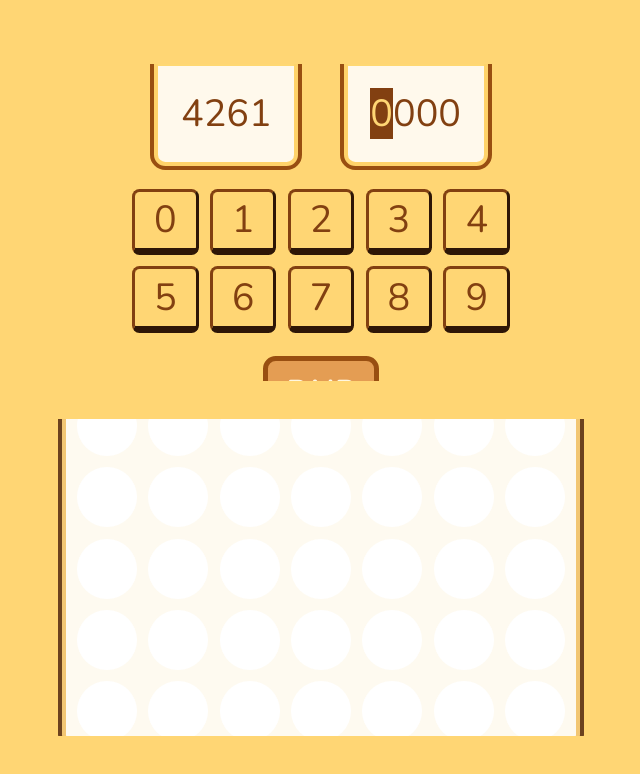
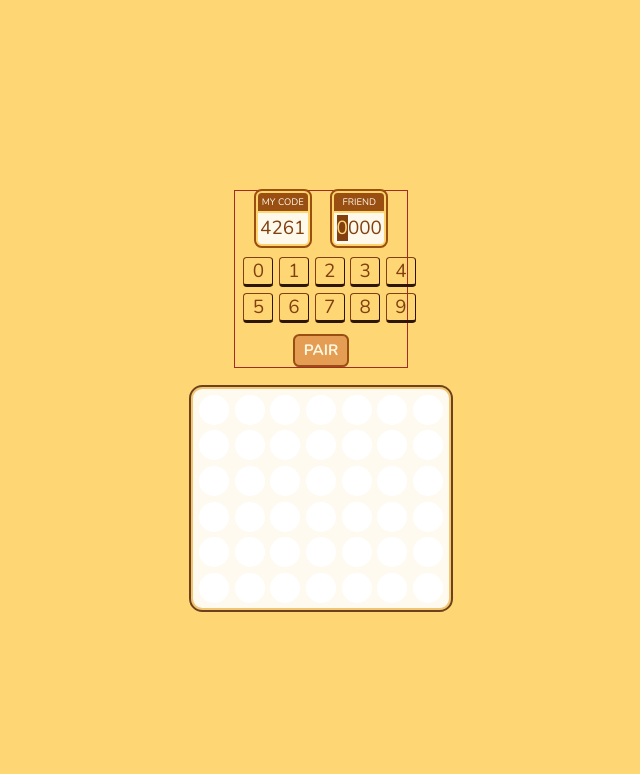
Before and after one commit to marinm/connect-four, a React (Vite) app: page / in a window 1280 px wide. Shown: the top 774 px of the page, without its empty margins (319-959 px from the left). Built offline with nearby package versions, Linux system fonts and the light colour scheme.

Commit message:
more inline classes

```diff
--- a/src/App.css
+++ b/src/App.css
@@ -1,75 +1,4 @@
-.page {
-    width: 100%;
-    height: 100%;
-    max-width: 14rem;
-    display: flex;
-    flex-direction: column;
-    justify-content: center;
-    align-items: center;
-    gap: 1rem;
-    overflow: auto;
-}
-
 .inverted {
     background-color: var(--fg-color);
     color: var(--bg-color);
 }
-
-h1 {
-    width: 100%;
-    display: flex;
-    justify-content: center;
-    align-items: center;
-    font-weight: normal;
-    margin: 0;
-}
-
-.game-grid {
-    background-color: #fefaf0;
-    border: 0.2ch solid #f2c673;
-    outline: 0.2ch solid #6c421e;
-    box-sizing: border-box;
-    padding: 0.5ch;
-    border-radius: 1ch;
-    display: grid;
-    grid-template-columns: repeat(7, 1fr);
-    gap: 0.5ch;
-    width: 98%;
-}
-
-.grid-slot {
-    aspect-ratio: 1;
-    background-color: white;
-    border-radius: 50%;
-    display: flex;
-    justify-content: center;
-    align-items: center;
-    overflow: hidden;
-}
-
-.connected {
-    background-color: var(--fg-color);
-}
-
-.token {
-    width: 100%;
-    height: 100%;
-}
-
-.player-0 {
-    background-color: #cb6155;
-    border: 0.1ch solid #793914;
-    border-radius: 50%;
-}
-
-.player-1 {
-    background-color: #5498cc;
-    border: 0.1ch solid #2e566f;
-    border-radius: 50%;
-}
-
-.inverted {
-    background-color: var(--fg-color);
-    color: var(--bg-color);
-    border-color: var(--bg-color);
-}
--- a/src/App.tsx
+++ b/src/App.tsx
@@ -15,7 +15,19 @@ function App() {
     }
 
     return (
-        <div className="page">
+        <div
+            style={{
+                width: "100%",
+                height: "100%",
+                maxWidth: "14rem",
+                display: "flex",
+                flexDirection: "column",
+                justifyContent: "center",
+                alignItems: "center",
+                gap: "1rem",
+                overflow: "auto",
+            }}
+        >
             <CodePage room={room} />
             <GameGrid room={room} />
         </div>
--- a/src/components/CodePage.tsx
+++ b/src/components/CodePage.tsx
@@ -38,9 +38,16 @@ export function CodePage({ room }: Props) {
                     flexDirection: "column",
                     alignItems: "center",
                     gap: "1ch",
+                    aspectRatio: "1",
+                    border: "1px solid brown",
                 }}
             >
-                <div style={{ display: "flex", gap: "2ch" }}>
+                <div
+                    style={{
+                        display: "flex",
+                        gap: "2ch",
+                    }}
+                >
                     <div
                         style={{
                             border: "0.2ch solid #FFD36A",
@@ -68,7 +75,7 @@ export function CodePage({ room }: Props) {
                                 justifyContent: "center",
                                 alignItems: "center",
                                 width: "fit-content",
-                                padding: "1ch",
+                                padding: "0.2ch",
                                 textAlign: "center",
                             }}
                         >
@@ -104,7 +111,7 @@ export function CodePage({ room }: Props) {
                                 justifyContent: "center",
                                 alignItems: "center",
                                 width: "fit-content",
-                                padding: "1ch",
+                                padding: "0.2ch",
                                 textAlign: "center",
                             }}
                         >
--- a/src/components/GameGrid.tsx
+++ b/src/components/GameGrid.tsx
@@ -41,11 +41,23 @@ export function GameGrid({ room }: Props) {
         });
     }, [room, game]);
 
-    const myTurn = game.turn === room.playingAs;
+    // const myTurn = game.turn === room.playingAs;
 
     return (
-        <div className="page">
-            <div className="game-grid">
+        <div
+            style={{
+                backgroundColor: "#fefaf0",
+                border: "0.2ch solid #f2c673",
+                outline: "0.2ch solid #6c421e",
+                boxSizing: "border-box",
+                padding: "0.5ch",
+                borderRadius: "1ch",
+                display: "grid",
+                gridTemplateColumns: "repeat(7, 1fr)",
+                gap: "0.5ch",
+                width: "98%",
+            }}
+        >
             {game.grid.map((value, index) => {
                 const position = game.positionAt(index);
                 return (
@@ -58,7 +70,5 @@ export function GameGrid({ room }: Props) {
                 );
             })}
         </div>
-            {myTurn ? "My turn" : "Friend's turn"}
-        </div>
     );
 }
--- a/src/components/GridSlot.tsx
+++ b/src/components/GridSlot.tsx
@@ -1,5 +1,3 @@
-import { classes } from "../utils/classes";
-
 type Props = {
     value: null | number;
     connected: boolean;
@@ -7,21 +5,48 @@ type Props = {
 };
 
 export default function GridSlot(props: Props) {
-    const slotClasses = classes({
-        connected: props.connected,
-    });
+    const nullStyle = {
+        width: "100%",
+        height: "100%",
+        borderRadius: "50%",
+    };
 
-    const tokenClasses = classes({
-        "player-0": props.value === 0,
-        "player-1": props.value === 1,
-    });
+    const player0Style = {
+        width: "100%",
+        height: "100%",
+        borderRadius: "50%",
+        backgroundColor: "#cb6155",
+        border: "0.1ch solid #793914",
+    };
+
+    const player1Style = {
+        width: "100%",
+        height: "100%",
+        borderRadius: "50%",
+        backgroundColor: "#5498cc",
+        border: "0.1ch solid #2e566f",
+    };
+
+    const style = {
+        ...nullStyle,
+        ...(props.value === 0 ? player0Style : {}),
+        ...(props.value === 1 ? player1Style : {}),
+    };
 
     return (
         <div
-            className={"grid-slot " + slotClasses}
             onClick={() => props.select()}
+            style={{
+                aspectRatio: "1",
+                backgroundColor: "white",
+                borderRadius: "50%",
+                display: "flex",
+                justifyContent: "center",
+                alignItems: "center",
+                overflow: "hidden",
+            }}
         >
-            <div className={"token " + tokenClasses}></div>
+            <div style={style}></div>
         </div>
     );
 }
--- a/src/index.css
+++ b/src/index.css
@@ -1,5 +1,5 @@
 html {
-    font-size: min(7vw, 10mm);
+    font-size: min(7vw, 5mm);
     --bg-color: #ffd674;
     --fg-color: #824011;
 }
```
Lines whose indentation alone changed are shown as unchanged.
